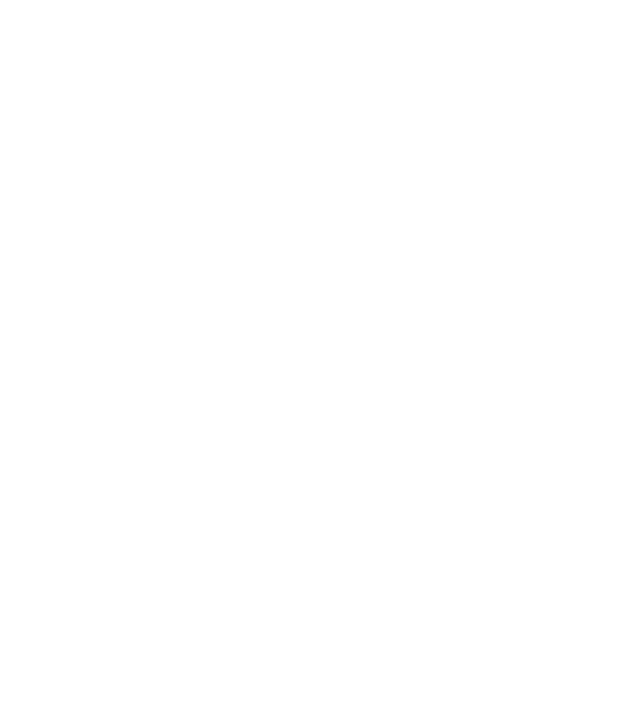
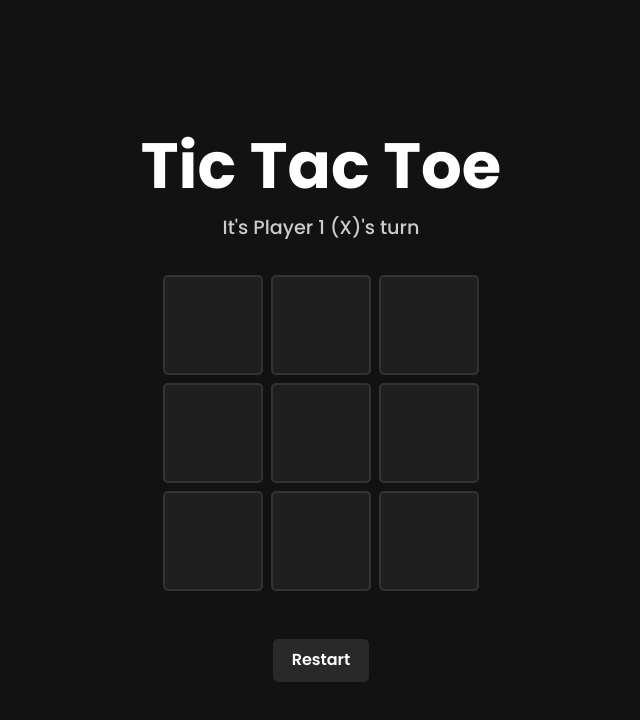
Before and after one commit to AhmedTheGreatest/tic-tac-toe-js, a plain HTML site: page index.html in a window 1280 px wide. Shown: the whole page, without its empty margins (319-959 px from the left). Drawn offline with Linux system fonts and the light colour scheme.

Commit message:
Add status and restart button logic

```diff
--- a/index.html
+++ b/index.html
@@ -4,9 +4,31 @@
         <meta charset="UTF-8">
         <meta name="viewport" content="width=device-width, initial-scale=1.0">
         <link rel="stylesheet" href="style.css">
+        <link rel="preconnect" href="https://fonts.googleapis.com">
+        <link rel="preconnect" href="https://fonts.gstatic.com" crossorigin>
+        <link href="https://fonts.googleapis.com/css2?family=Poppins:ital,wght@0,100;0,200;0,300;0,400;0,500;0,600;0,700;0,800;0,900;1,100;1,200;1,300;1,400;1,500;1,600;1,700;1,800;1,900&display=swap" rel="stylesheet">
         <title>Tic Tac Toe</title>
     </head>
     <body>
         <script src="script.js" defer></script>
+
+        <div class="container">
+            <div class="title-container">
+                <h1>Tic Tac Toe</h1>
+                <div id="status">Someone's turn</div>
+            </div>
+            <div class="board">
+                <div class="cell" data-index="0"></div>
+                <div class="cell" data-index="1"></div>
+                <div class="cell" data-index="2"></div>
+                <div class="cell" data-index="3"></div>
+                <div class="cell" data-index="4"></div>
+                <div class="cell" data-index="5"></div>
+                <div class="cell" data-index="6"></div>
+                <div class="cell" data-index="7"></div>
+                <div class="cell" data-index="8"></div>
+            </div>
+            <button id="restart">Restart</button>
+        </div>
     </body>
 </html>
--- a/script.js
+++ b/script.js
@@ -104,7 +104,7 @@ const Game = (function() {
         Board.resetBoard();
         currentPlayer = player1;
         winner = null;
-    }
+    };
 
     const isGameOver = () => !!winner || checkTie();
 
@@ -116,3 +116,65 @@ const Game = (function() {
         isGameOver
     };
 })();
+
+const DisplayManager = (function() {
+    const cells = document.querySelectorAll('.cell');
+    const restartButton = document.querySelector('#restart');
+    const statusDisplay = document.querySelector('#status');
+
+    const renderBoard = () => {
+        const board = Board.getBoard();
+
+        board.forEach((cell, index) => {
+            cells[index].textContent = cell ? cell : '';
+        });
+    };
+
+    const getStatus = () => {
+        if (Game.isGameOver()) {
+            if (Game.getWinner()) {
+                const winner = Game.getWinner()
+                return `${winner.getName()} (${winner.getMarker()}) has WON the game!`;
+            } else {
+                return 'It\'s a tie!';
+            }
+        }
+
+        const currentPlayer = Game.getCurrentPlayer();
+        return `It's ${currentPlayer.getName()} (${currentPlayer.getMarker()})'s turn`;
+    };
+
+    const updateStatus = () => {
+        const status = getStatus();
+        statusDisplay.textContent = status;
+    }
+
+    const handleClick = (event) => {
+        const index = parseInt(event.target.dataset.index, 10);
+        Game.playRound(index);
+        renderBoard();
+        updateStatus();
+    };
+
+    const restartGame = () => {
+        Game.resetGame();
+        renderBoard();
+        updateStatus();
+    };
+
+    const gameStart = () => {
+        cells.forEach(cell => {
+            cell.addEventListener('click', handleClick);
+        });
+        restartButton.addEventListener('click', restartGame);
+        renderBoard();
+        updateStatus();
+    };
+
+    return {
+        gameStart,
+    }
+})();
+
+
+DisplayManager.gameStart();
--- a/style.css
+++ b/style.css
@@ -0,0 +1,136 @@
+/* 1. Use a more-intuitive box-sizing model */
+*, *::before, *::after {
+  box-sizing: border-box;
+}
+
+/* 2. Remove default margin */
+* {
+  margin: 0;
+}
+
+/* 3. Enable keyword animations */
+@media (prefers-reduced-motion: no-preference) {
+  html {
+    interpolate-size: allow-keywords;
+  }
+}
+
+body {
+  /* 4. Add accessible line-height */
+  line-height: 1.5;
+  /* 5. Improve text rendering */
+  -webkit-font-smoothing: antialiased;
+}
+
+/* 6. Improve media defaults */
+img, picture, video, canvas, svg {
+  display: block;
+  max-width: 100%;
+}
+
+/* 7. Inherit fonts for form controls */
+input, button, textarea, select {
+  font: inherit;
+}
+
+/* 8. Avoid text overflows */
+p, h1, h2, h3, h4, h5, h6 {
+  overflow-wrap: break-word;
+}
+
+/* 9. Improve line wrapping */
+p {
+  text-wrap: pretty;
+}
+h1, h2, h3, h4, h5, h6 {
+  text-wrap: balance;
+}
+
+/*
+  10. Create a root stacking context
+*/
+#root, #__next {
+  isolation: isolate;
+}
+
+/* 11. Set a default background color */
+body {
+    background-color: #121212;
+    color: #ffffff;
+    font-family: Poppins, sans-serif;
+    font-size: 16px;
+}
+
+h1 {
+    font-size: 4rem;
+}
+
+
+.container {
+  min-height: 100vh;
+  display: flex;
+  flex-direction: column;
+  align-items: center;
+  justify-content: center;
+  gap: 2rem;
+}
+
+.board {
+  display: grid;
+  grid-template-columns: repeat(3, 100px);
+  grid-template-rows: repeat(3, 100px);
+  gap: 8px;
+}
+
+.cell {
+  background-color: #1f1f1f;
+  border: 2px solid #333;
+  border-radius: 5px;
+  display: flex;
+  align-items: center;
+  justify-content: center;
+  font-size: 2.5rem;
+  font-weight: 600;
+  cursor: pointer;
+  transition: background-color 0.2s ease;
+}
+
+.cell:hover {
+  background-color: #2a2a2a;
+}
+
+.cell:empty:hover {
+  background-color: #333333;
+}
+
+/* Status Text */
+#status {
+  font-size: 1.2rem;
+  font-weight: 500;
+  color: #ccc;
+}
+
+.title-container {
+    display: flex;
+    flex-direction: column;
+    align-items: center;
+}
+
+/* Restart Button */
+#restart {
+  margin-top: 1rem;
+  background-color: #292929;
+  color: #fff;
+  border: none;
+  border-radius: 5px;
+  padding: 0.6rem 1.2rem;
+  font-size: 1rem;
+  font-weight: 600;
+  cursor: pointer;
+  transition: background-color 0.2s ease;
+}
+
+#restart:hover {
+  background-color: #444;
+  transform: scale(1.02);
+}
```
Lines whose indentation alone changed are shown as unchanged.
